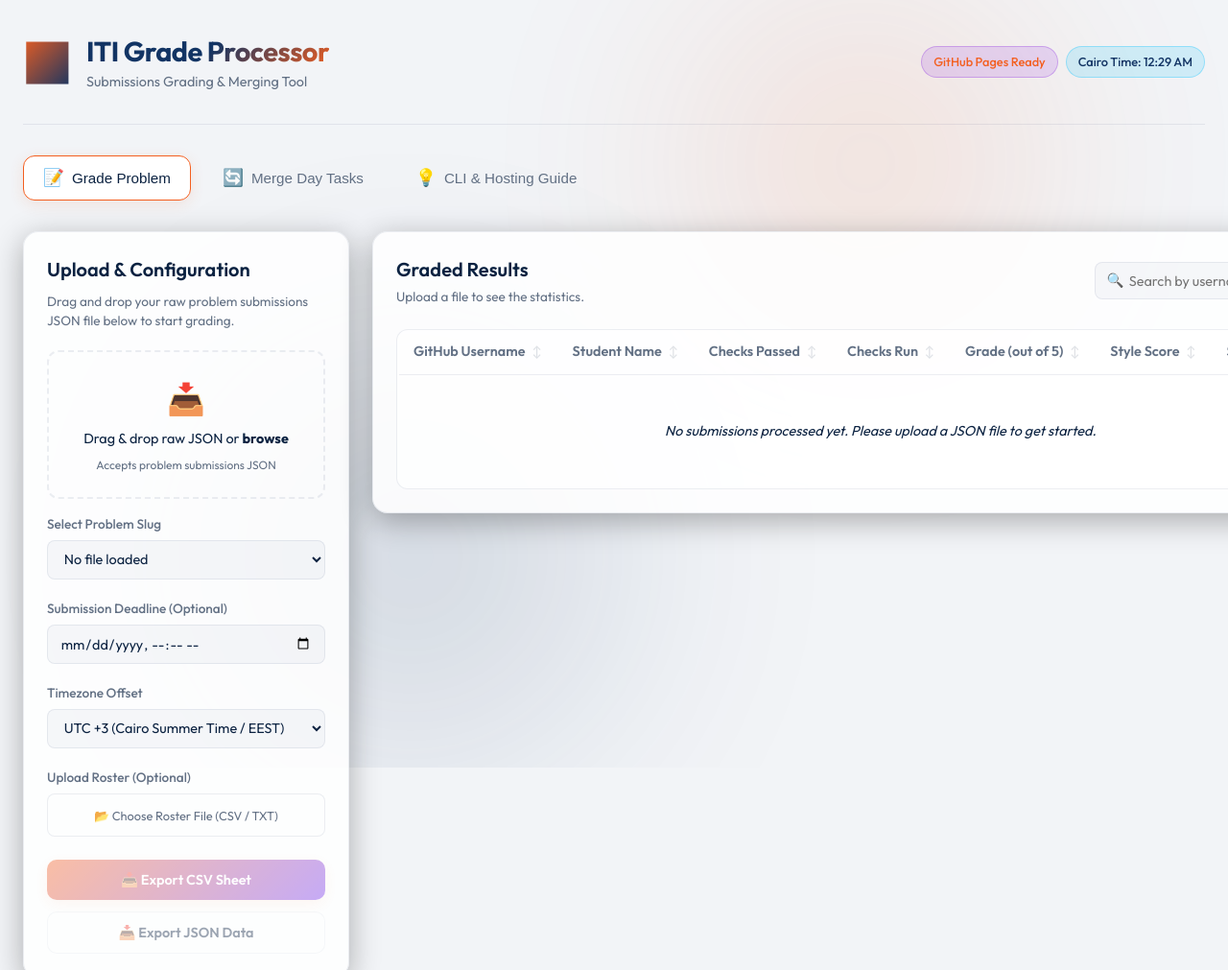
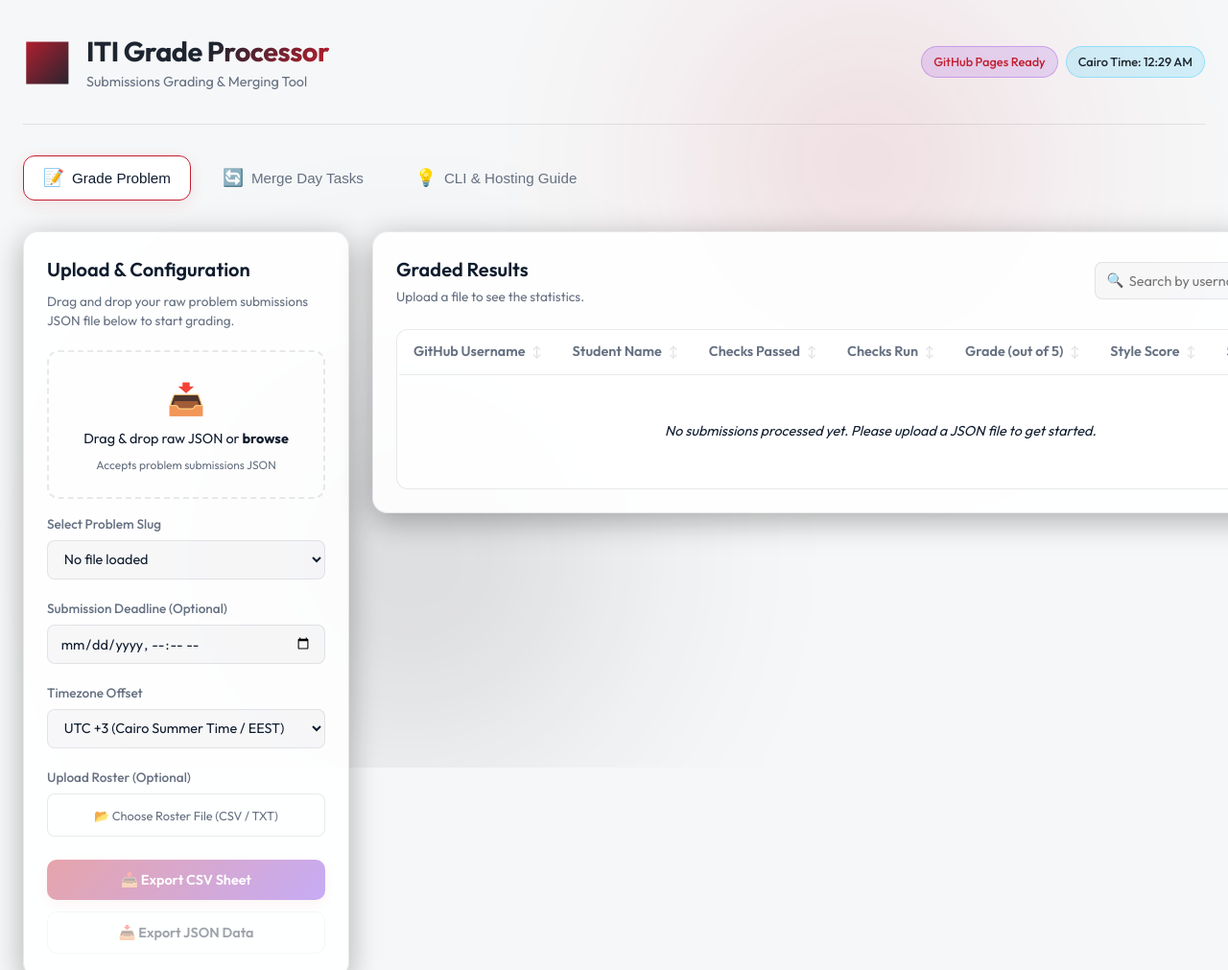
Before and after one commit to ITI-Technical-Team/GradingTool, a plain HTML site: page docs/index.html in a window 1280 px wide. Shown: the top 1011 px of the page at 96% size. Drawn offline with Linux system fonts and the light colour scheme.

Commit message:
Update light theme with official ITI Crimson Red brand color (#bf1e2e)

```diff
--- a/docs/style.css
+++ b/docs/style.css
@@ -6,22 +6,22 @@
 }
 
 :root {
-    --bg-base: hsl(220, 24%, 96%);
-    --bg-surface: rgba(255, 255, 255, 0.85);
-    --border-color: rgba(15, 44, 89, 0.08);
-    --border-hover: rgba(242, 101, 34, 0.35);
+    --bg-base: hsl(220, 15%, 97%);
+    --bg-surface: rgba(255, 255, 255, 0.9);
+    --border-color: rgba(30, 41, 59, 0.1);
+    --border-hover: rgba(191, 30, 46, 0.35);
 
-    --color-text: hsl(215, 70%, 15%);
-    --color-text-muted: hsl(215, 15%, 45%);
+    --color-text: hsl(215, 50%, 12%);
+    --color-text-muted: hsl(215, 12%, 45%);
 
-    --primary: hsl(18, 90%, 54%); /* ITI Orange */
-    --primary-glow: rgba(242, 101, 34, 0.15);
-    --secondary: hsl(215, 70%, 23%); /* ITI Deep Blue */
-    --secondary-glow: rgba(15, 44, 89, 0.15);
+    --primary: hsl(354, 73%, 44%); /* ITI Crimson Red (#bf1e2e) */
+    --primary-glow: rgba(191, 30, 46, 0.12);
+    --secondary: hsl(215, 25%, 15%); /* Deep Charcoal/Slate */
+    --secondary-glow: rgba(30, 41, 59, 0.12);
 
     --success: hsl(145, 60%, 35%);
     --warning: hsl(25, 90%, 45%);
-    --danger: hsl(355, 75%, 45%);
+    --danger: hsl(354, 73%, 44%);
 
     --font-sans: 'Outfit', -apple-system, BlinkMacSystemFont, "Segoe UI", Roboto, sans-serif;
     --transition-smooth: all 0.3s cubic-bezier(0.4, 0, 0.2, 1);
@@ -174,7 +174,7 @@
     color: var(--color-text);
     background-color: #ffffff;
     border-color: var(--primary);
-    box-shadow: 0 4px 15px rgba(242, 101, 34, 0.12);
+    box-shadow: 0 4px 15px rgba(191, 30, 46, 0.1);
 }
 
 .tab-icon {
@@ -350,7 +350,7 @@
 }
 
 .settings-group select, .settings-group input[type="datetime-local"] {
-    background-color: rgba(15, 44, 89, 0.03);
+    background-color: rgba(30, 41, 59, 0.03);
     border: 1px solid var(--border-color);
     color: var(--color-text);
     padding: 0.6rem 0.8rem;
@@ -489,7 +489,7 @@
 
 .search-bar input {
     width: 100%;
-    background-color: rgba(15, 44, 89, 0.03);
+    background-color: rgba(30, 41, 59, 0.03);
     border: 1px solid var(--border-color);
     color: var(--color-text);
     padding: 0.6rem 1rem 0.6rem 2.2rem;
@@ -584,7 +584,7 @@
 }
 
 tr:hover td {
-    background-color: rgba(15, 44, 89, 0.025);
+    background-color: rgba(30, 41, 59, 0.025);
 }
 
 .empty-row {
@@ -659,7 +659,7 @@
     display: flex;
     flex-direction: column;
     gap: 0.5rem;
-    background-color: rgba(15, 44, 89, 0.03);
+    background-color: rgba(30, 41, 59, 0.03);
     border: 1px solid var(--border-color);
     padding: 0.75rem;
     border-radius: 8px;
@@ -749,7 +749,7 @@
 .formula-math {
     font-family: monospace;
     font-size: 1.05rem;
-    background-color: rgba(15, 44, 89, 0.04);
+    background-color: rgba(30, 41, 59, 0.04);
     padding: 0.5rem;
     border-radius: 6px;
     color: var(--secondary);
@@ -761,7 +761,7 @@
 }
 
 .help-section pre {
-    background-color: rgba(15, 44, 89, 0.03);
+    background-color: rgba(30, 41, 59, 0.03);
     border: 1px solid var(--border-color);
     padding: 1rem;
     border-radius: 10px;
```
